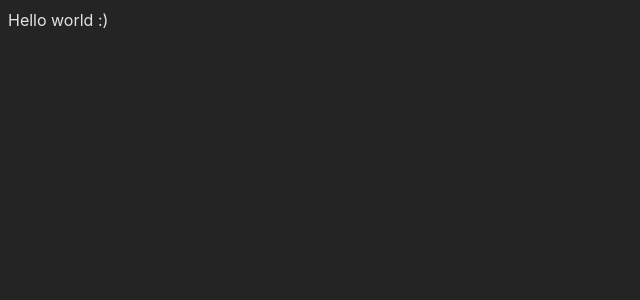
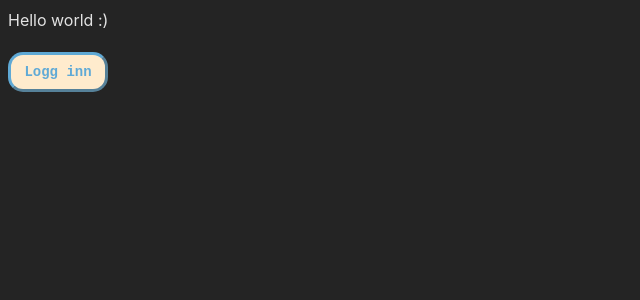
Before and after one commit to kaisaol/flashyLearning, a React (Vite) app in the folder Client/: page / in a window 1280 px wide. Shown: the top 300 px of the page, without its empty margins (0-640 px from the left). Built offline with nearby package versions, Linux system fonts and the light colour scheme.

Commit message:
#7 Knapp komponent

```diff
--- a/Client/src/App.jsx
+++ b/Client/src/App.jsx
@@ -1,11 +1,16 @@
 import "./styles/App.css";
+import Button from "./components/Button.jsx";
+
 
 function App() {
 
   return (
     <div>
       Hello world :)
+      <br />
+      <Button/>
     </div>
+
   );
 }
 
--- /dev/null
+++ b/Client/src/components/Button.jsx
@@ -0,0 +1,20 @@
+import "../styles/Button.css";
+
+const Button = ({onClick, label, shape}) => {
+
+    return(
+
+        <button
+            class = "defaultButton"
+            onClick = {onClick}
+        >
+            Logg inn
+            {label}
+        </button>
+
+    );
+
+
+}
+
+export default Button
--- /dev/null
+++ b/Client/src/styles/Button.css
@@ -0,0 +1,17 @@
+.defaultButton{
+
+    background-color: blanchedalmond;
+    color: #218fd9b7;
+    width: 100px;
+    height: 40px;
+
+    border-radius: 15px;
+    font-size: 14px;
+    font-family: 'Courier New', Courier, monospace;
+    font-weight: 850;
+
+    margin-top: 20px;
+    border-color: #218fd9b7 ;
+    border-width: 3px;
+
+  }
```
